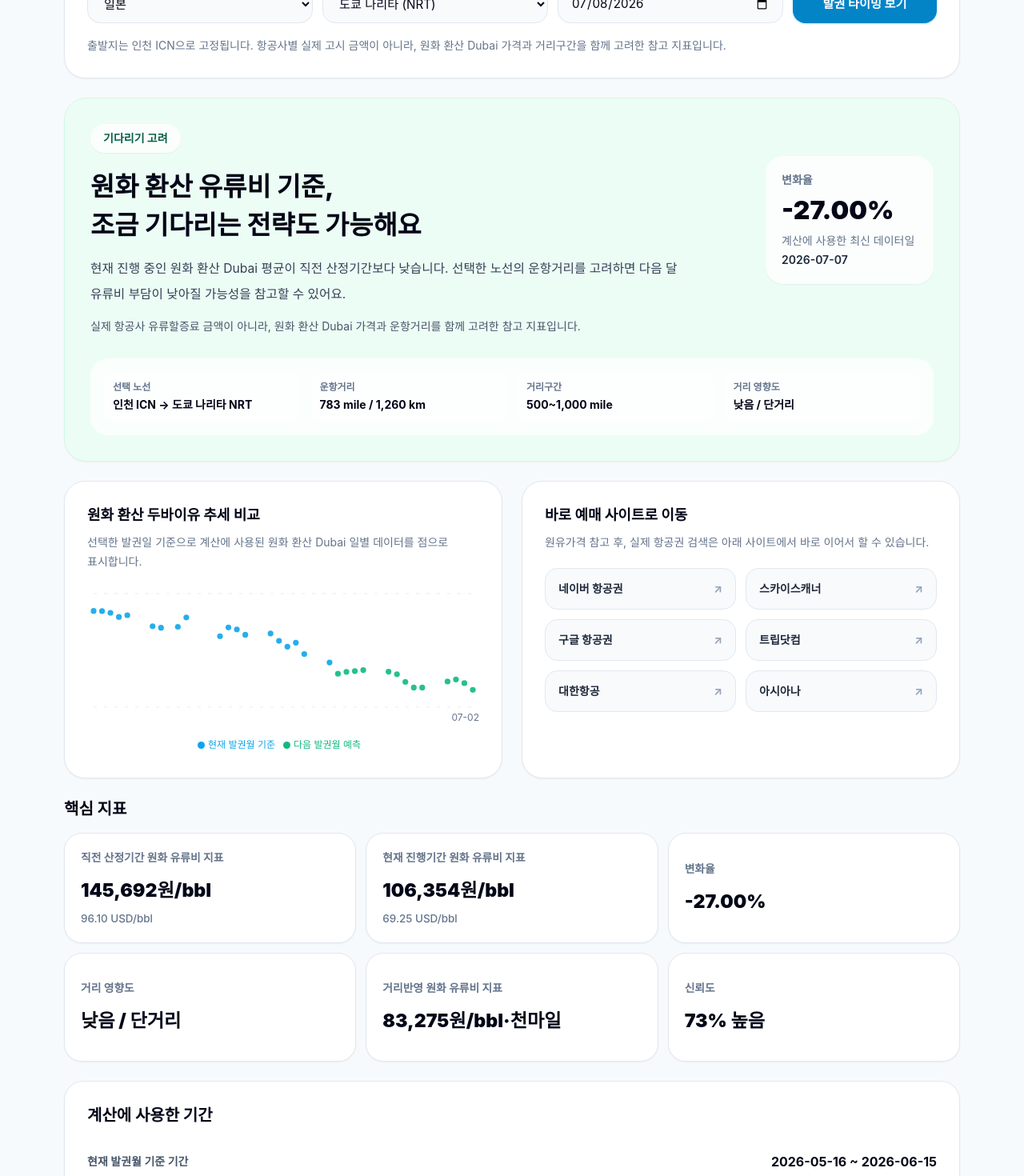
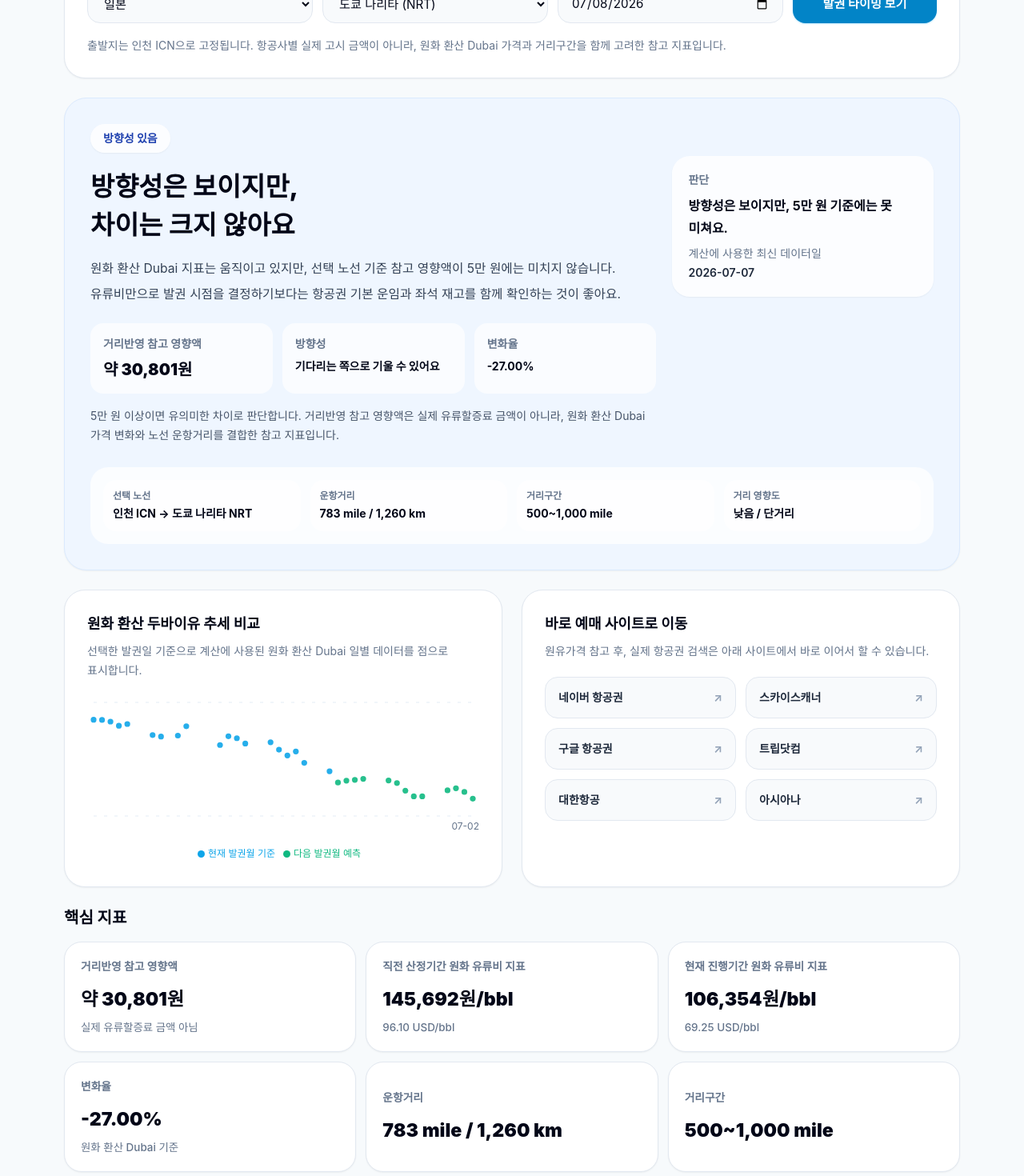
Before and after one commit to day27N/0708, a Next.js app: page / in a window 1280 px wide. Shown: the part 580-2050 px from the top of the page at 80% size. Built offline with nearby package versions, Linux system fonts and the light colour scheme.

Commit message:
Use route impact amount threshold for recommendations

```diff
--- a/src/app/page.tsx
+++ b/src/app/page.tsx
@@ -17,6 +17,7 @@ import { DailyDubaiKrwPoint, DailyFxRate } from '../types/fx'
 const statusLabel = {
   BUY_NOW: '지금 발권 유리',
   WAIT: '기다리기 고려',
+  WEAK_SIGNAL: '방향성 있음',
   NEUTRAL: '큰 차이 없음',
   INSUFFICIENT_DATA: '데이터 부족',
 } as const
@@ -24,6 +25,7 @@ const statusLabel = {
 const statusStyle = {
   BUY_NOW: 'border-sky-100 bg-sky-50 text-sky-800',
   WAIT: 'border-emerald-100 bg-emerald-50 text-emerald-800',
+  WEAK_SIGNAL: 'border-blue-100 bg-blue-50 text-blue-800',
   NEUTRAL: 'border-slate-100 bg-slate-50 text-slate-700',
   INSUFFICIENT_DATA: 'border-amber-100 bg-amber-50 text-amber-800',
 } as const
@@ -49,8 +51,25 @@ function formatPercent(value: number | null) {
   return value === null ? '-' : `${value.toFixed(2)}%`
 }
 
-function formatRouteIndex(value: number | null) {
-  return value === null ? '-' : Math.round(value).toLocaleString()
+function formatApproxKrw(value: number | null) {
+  return value === null ? '-' : `약 ${Math.round(value).toLocaleString()}원`
+}
+
+function getDirectionText(deltaKrwPerBarrel: number | null) {
+  if (deltaKrwPerBarrel === null) return '-'
+  if (deltaKrwPerBarrel > 0) return '지금 발권 쪽으로 기울 수 있어요'
+  if (deltaKrwPerBarrel < 0) return '기다리는 쪽으로 기울 수 있어요'
+  return '방향성은 거의 중립입니다'
+}
+
+function getImpactJudgment(result: AnalysisResult) {
+  const impact = result.impactAmount.estimatedRouteImpactKrw
+  const threshold = result.impactAmount.significantThresholdKrw
+  if (impact === null) return '계산에 필요한 데이터가 부족합니다.'
+  if (impact >= threshold) {
+    return `5만 원 이상 차이로 판단되어, 유류비 관점에서는 ${result.impactAmount.deltaKrwPerBarrel !== null && result.impactAmount.deltaKrwPerBarrel < 0 ? '기다리는 전략도 가능해요.' : '지금 발권이 유리할 수 있어요.'}`
+  }
+  return '방향성은 보이지만, 5만 원 기준에는 못 미쳐요.'
 }
 
 function BrandMark() {
@@ -189,6 +208,9 @@ export default function Page() {
   const selectedRouteText = selectedRoute
     ? `${selectedRoute.originName} ${selectedRoute.originCode} → ${selectedRoute.destinationName} ${selectedRoute.destinationCode}`
     : '-'
+  const routeDistanceText = selectedRoute
+    ? `${selectedRoute.distanceMile.toLocaleString()} mile / ${selectedRoute.distanceKm.toLocaleString()} km`
+    : '-'
 
   return (
     <main className="min-h-screen bg-[#F7FAFC] px-4 py-5 text-slate-950 sm:px-6 sm:py-8">
@@ -293,15 +315,29 @@ export default function Page() {
                   <p className="mt-4 max-w-[760px] break-keep text-[0.98rem] leading-8 text-slate-700">
                     {result.description}
                   </p>
-                  <p className="mt-3 max-w-[760px] break-keep text-sm leading-6 text-slate-600">
-                    실제 항공사 유류할증료 금액이 아니라, 원화 환산 Dubai 가격과 운항거리를 함께 고려한 참고 지표입니다.
+                  <div className="mt-5 grid gap-3 text-sm text-slate-700 sm:grid-cols-3">
+                    <div className="rounded-2xl bg-white/70 p-4">
+                      <div className="font-semibold text-slate-500">거리반영 참고 영향액</div>
+                      <div className="mt-2 text-xl font-black text-slate-950">{formatApproxKrw(result.impactAmount.estimatedRouteImpactKrw)}</div>
+                    </div>
+                    <div className="rounded-2xl bg-white/70 p-4">
+                      <div className="font-semibold text-slate-500">방향성</div>
+                      <div className="mt-2 break-keep font-bold text-slate-950">{getDirectionText(result.impactAmount.deltaKrwPerBarrel)}</div>
+                    </div>
+                    <div className="rounded-2xl bg-white/70 p-4">
+                      <div className="font-semibold text-slate-500">변화율</div>
+                      <div className="mt-2 font-bold text-slate-950">{formatPercent(result.changeRate)}</div>
+                    </div>
+                  </div>
+                  <p className="mt-4 max-w-[760px] break-keep text-sm leading-6 text-slate-600">
+                    5만 원 이상이면 유의미한 차이로 판단합니다. 거리반영 참고 영향액은 실제 유류할증료 금액이 아니라, 원화 환산 Dubai 가격 변화와 노선 운항거리를 결합한 참고 지표입니다.
                   </p>
                 </div>
 
                 <div className="rounded-[22px] bg-white/80 p-5 text-left shadow-sm lg:mt-10 lg:min-w-[210px]">
-                  <div className="text-sm font-semibold text-slate-500">변화율</div>
-                  <div className="mt-2 whitespace-nowrap text-[2rem] font-black leading-tight text-slate-950">
-                    {formatPercent(result.changeRate)}
+                  <div className="text-sm font-semibold text-slate-500">판단</div>
+                  <div className="mt-2 break-keep text-base font-bold leading-7 text-slate-950">
+                    {getImpactJudgment(result)}
                   </div>
                   <div className="mt-2 text-sm text-slate-500">
                     계산에 사용한 최신 데이터일
@@ -317,7 +353,7 @@ export default function Page() {
                 </div>
                 <div className="rounded-2xl bg-white/70 p-3">
                   <div className="text-xs font-semibold text-slate-500">운항거리</div>
-                  <div className="mt-1 font-bold text-slate-950"><span className="whitespace-nowrap">{selectedRoute?.distanceMile.toLocaleString()} mile</span> / <span className="whitespace-nowrap">{selectedRoute?.distanceKm.toLocaleString()} km</span></div>
+                  <div className="mt-1 font-bold text-slate-950"><span className="whitespace-nowrap">{routeDistanceText}</span></div>
                 </div>
                 <div className="rounded-2xl bg-white/70 p-3">
                   <div className="text-xs font-semibold text-slate-500">거리구간</div>
@@ -362,14 +398,14 @@ export default function Page() {
             </div>
 
             <KeyMetrics
+              routeImpactAmount={formatApproxKrw(result.impactAmount.estimatedRouteImpactKrw)}
               currentAverage={`${formatKrw(result.currentPeriod.averageKrw)}원/bbl`}
               currentAverageSub={`${formatUsd(result.currentPeriod.averageUsd)} USD/bbl`}
               nextAverage={`${formatKrw(result.nextPredictionPeriod.averageKrw)}원/bbl`}
               nextAverageSub={`${formatUsd(result.nextPredictionPeriod.averageUsd)} USD/bbl`}
               changeRate={formatPercent(result.changeRate)}
-              distanceImpact={`${result.distanceImpact.level} / ${result.distanceImpact.label}`}
-              routeAdjustedNext={`${formatRouteIndex(result.routeAdjustedIndex.next)}원/bbl·천마일`}
-              confidence={`${result.confidenceProgress}% ${result.confidenceLabel}`}
+              routeDistance={routeDistanceText}
+              distanceBand={selectedRoute?.distanceBandLabel ?? '-'}
             />
 
             <PeriodComparisonTable
@@ -395,6 +431,14 @@ export default function Page() {
                 <p>현재 발권월 기준 기간과 다음 발권월 예측 기간의 원화 환산 Dubai 평균을 비교합니다.</p>
                 <p>환율 데이터가 없는 날짜는 직전 유효 USD/KRW 환율을 사용했습니다.</p>
                 <p>선택한 목적지의 운항거리와 거리구간은 결과 해석을 돕는 참고 정보로 함께 표시합니다.</p>
+                <div>
+                  <h3 className="font-bold text-slate-800">왜 5만 원 기준을 쓰나요?</h3>
+                  <p className="mt-1">유류비 지표의 변화율이 커도 단거리 노선에서는 실제 체감 차이가 작을 수 있습니다. 그래서 유타는 원화 환산 Dubai 변화폭에 선택 노선의 운항거리를 반영한 참고 영향액을 계산하고, 5만 원 이상일 때 유의미한 차이로 표시합니다.</p>
+                </div>
+                <div>
+                  <h3 className="font-bold text-slate-800">실제 유류할증료 금액인가요?</h3>
+                  <p className="mt-1">아닙니다. 이 값은 실제 항공사별 유류할증료 고시 금액이 아닙니다. Dubai 가격, USD/KRW 환율, 노선 운항거리를 결합한 참고 지표입니다. 실제 금액은 항공사별 고시표와 거리구간에 따라 달라질 수 있습니다.</p>
+                </div>
               </div>
             </section>
 
@@ -406,6 +450,7 @@ export default function Page() {
                   <li>실제 항공사 유류할증료 고시표를 직접 반영하지 않습니다.</li>
                   <li>환율, 항공사 정책, 거리 구간, 발권일 기준 고시금액 등 실제 결제 요소와 차이가 있을 수 있습니다.</li>
                   <li>원유가격은 유류할증료 흐름을 참고하기 위한 간접 지표입니다.</li>
+                  <li>실제 결제 전 항공사 또는 예매처의 유류할증료와 총 결제금액을 확인하세요.</li>
                 </ul>
               </div>
             </section>
--- a/src/components/DataSourceNotice.tsx
+++ b/src/components/DataSourceNotice.tsx
@@ -8,6 +8,7 @@ export default function DataSourceNotice() {
         <li>Dubai 가격 데이터와 DEXKOUS USD/KRW 환율 데이터를 사용해 원화 환산 유류비 지표를 계산합니다.</li>
         <li>선택한 목적지의 운항거리는 노선별 운항거리 자료를 기반으로 하며, 거리구간은 참고 정보입니다.</li>
         <li>환율 데이터가 없는 날짜는 직전 유효 USD/KRW 환율을 사용합니다.</li>
+        <li>거리반영 참고 영향액은 실제 유류할증료 금액이 아니라, 원화 환산 Dubai 가격 변화와 노선 운항거리를 결합한 참고 지표입니다.</li>
       </ul>
     </section>
   )
--- a/src/components/FuelTimingCard.tsx
+++ b/src/components/FuelTimingCard.tsx
@@ -4,6 +4,7 @@ import { Recommendation } from '../types/fuel'
 const colors: Record<Recommendation,string> = {
   BUY_NOW: 'bg-green-50 border border-green-200',
   WAIT: 'bg-red-50 border border-red-200',
+  WEAK_SIGNAL: 'bg-sky-50 border border-sky-200',
   NEUTRAL: 'bg-yellow-50 border border-yellow-200',
   INSUFFICIENT_DATA: 'bg-slate-50 border border-slate-200',
 }
--- a/src/components/KeyMetrics.tsx
+++ b/src/components/KeyMetrics.tsx
@@ -1,14 +1,14 @@
 import React from 'react'
 
 type KeyMetricsProps = {
+  routeImpactAmount: string
   currentAverage: string
   currentAverageSub: string
   nextAverage: string
   nextAverageSub: string
   changeRate: string
-  distanceImpact: string
-  routeAdjustedNext: string
-  confidence: string
+  routeDistance: string
+  distanceBand: string
 }
 
 type MetricItem = {
@@ -30,16 +30,21 @@ function MetricCard({ label, value, sub }: MetricItem) {
 }
 
 export default function KeyMetrics({
+  routeImpactAmount,
   currentAverage,
   currentAverageSub,
   nextAverage,
   nextAverageSub,
   changeRate,
-  distanceImpact,
-  routeAdjustedNext,
-  confidence,
+  routeDistance,
+  distanceBand,
 }: KeyMetricsProps) {
   const metrics: MetricItem[] = [
+    {
+      label: '거리반영 참고 영향액',
+      value: routeImpactAmount,
+      sub: '실제 유류할증료 금액 아님',
+    },
     {
       label: '직전 산정기간 원화 유류비 지표',
       value: currentAverage,
@@ -53,18 +58,15 @@ export default function KeyMetrics({
     {
       label: '변화율',
       value: changeRate,
+      sub: '원화 환산 Dubai 기준',
     },
     {
-      label: '거리 영향도',
-      value: distanceImpact,
+      label: '운항거리',
+      value: routeDistance,
     },
     {
-      label: '거리반영 원화 유류비 지표',
-      value: routeAdjustedNext,
-    },
-    {
-      label: '신뢰도',
-      value: confidence,
+      label: '거리구간',
+      value: distanceBand,
     },
   ]
 
--- /dev/null
+++ b/src/lib/constants.ts
@@ -0,0 +1,2 @@
+export const SIGNIFICANT_IMPACT_KRW = 50000
+export const WEAK_IMPACT_KRW = 20000
--- a/src/lib/dailyAnalysis.ts
+++ b/src/lib/dailyAnalysis.ts
@@ -3,6 +3,7 @@ import { ReferencePeriod, RouteDistance, AnalysisResult } from '../types/fuel'
 import { calculateAverage, calculateChangeRate, calculateConfidenceProgress } from './fuelCalculator'
 import { getRecommendation, recommendationText } from './recommendation'
 import { buildDistanceImpact, calculateRouteAdjustedIndex } from './routeImpact'
+import { SIGNIFICANT_IMPACT_KRW, WEAK_IMPACT_KRW } from './constants'
 
 function filterRange(points: DailyDubaiKrwPoint[], start: string, end: string) {
   return points.filter(point => point.date >= start && point.date <= end)
@@ -27,8 +28,20 @@ export function analyzeKrwFuelData(
   const nextAvgKrw = nextPoints.length ? nextPoints.reduce((sum, point) => sum + point.dubaiKrwPerBarrel, 0) / nextPoints.length : null
 
   const changeRate = calculateChangeRate(currentAvgKrw, nextAvgKrw)
-  const recommendation = getRecommendation(changeRate)
-  const recommendationTextValue = recommendationText(changeRate)
+  const deltaKrwPerBarrel = currentAvgKrw !== null && nextAvgKrw !== null ? nextAvgKrw - currentAvgKrw : null
+  const absDeltaKrwPerBarrel = deltaKrwPerBarrel !== null ? Math.abs(deltaKrwPerBarrel) : null
+  const estimatedRouteImpactKrw = absDeltaKrwPerBarrel !== null && selectedRoute
+    ? absDeltaKrwPerBarrel * (selectedRoute.distanceMile / 1000)
+    : null
+  const impactLevel = estimatedRouteImpactKrw === null
+    ? null
+    : estimatedRouteImpactKrw >= SIGNIFICANT_IMPACT_KRW
+      ? '유의미'
+      : estimatedRouteImpactKrw >= WEAK_IMPACT_KRW
+        ? '보통'
+        : '낮음'
+  const recommendation = getRecommendation(deltaKrwPerBarrel, estimatedRouteImpactKrw)
+  const recommendationTextValue = recommendationText(recommendation)
   const routeImpact = buildDistanceImpact(selectedRoute, changeRate)
   const currentRouteAdjusted = calculateRouteAdjustedIndex(currentAvgKrw, selectedRoute?.distanceMile ?? 0)
   const nextRouteAdjusted = calculateRouteAdjustedIndex(nextAvgKrw, selectedRoute?.distanceMile ?? 0)
@@ -66,6 +79,15 @@ export function analyzeKrwFuelData(
     },
     fullNextReferencePeriod,
     changeRate,
+    impactAmount: {
+      deltaKrwPerBarrel,
+      absDeltaKrwPerBarrel,
+      estimatedRouteImpactKrw,
+      significantThresholdKrw: SIGNIFICANT_IMPACT_KRW,
+      weakThresholdKrw: WEAK_IMPACT_KRW,
+      impactLevel,
+      isSignificant: estimatedRouteImpactKrw !== null && estimatedRouteImpactKrw >= SIGNIFICANT_IMPACT_KRW,
+    },
     selectedRoute,
     distanceImpact: routeImpact,
     routeAdjustedIndex: {
--- a/src/lib/recommendation.ts
+++ b/src/lib/recommendation.ts
@@ -1,25 +1,38 @@
 import { Recommendation } from '../types/fuel'
+import { SIGNIFICANT_IMPACT_KRW, WEAK_IMPACT_KRW } from './constants'
 
-export function getRecommendation(changeRate: number|null) {
-  if (changeRate === null || isNaN(changeRate)) return 'INSUFFICIENT_DATA' as Recommendation
-  if (changeRate >= 7) return 'BUY_NOW' as Recommendation
-  if (changeRate <= -7) return 'WAIT' as Recommendation
-  return 'NEUTRAL' as Recommendation
+export function getRecommendation(deltaKrwPerBarrel: number | null, estimatedRouteImpactKrw: number | null): Recommendation {
+  if (
+    deltaKrwPerBarrel === null ||
+    estimatedRouteImpactKrw === null ||
+    isNaN(deltaKrwPerBarrel) ||
+    isNaN(estimatedRouteImpactKrw)
+  ) {
+    return 'INSUFFICIENT_DATA'
+  }
+
+  if (estimatedRouteImpactKrw >= SIGNIFICANT_IMPACT_KRW && deltaKrwPerBarrel > 0) return 'BUY_NOW'
+  if (estimatedRouteImpactKrw >= SIGNIFICANT_IMPACT_KRW && deltaKrwPerBarrel < 0) return 'WAIT'
+  if (estimatedRouteImpactKrw >= WEAK_IMPACT_KRW) return 'WEAK_SIGNAL'
+  return 'NEUTRAL'
 }
 
-export function recommendationText(changeRate: number|null) {
-  const rec = getRecommendation(changeRate)
+export function recommendationText(rec: Recommendation) {
   if (rec === 'BUY_NOW') return {
-    title: '원화 환산 유류비 기준, 지금 발권이 유리할 수 있어요',
-    desc: '현재 진행 중인 원화 환산 Dubai 평균이 직전 산정기간보다 높습니다. 선택한 노선의 운항거리를 고려하면 유류비 변화 영향이 더 크게 느껴질 수 있어요.'
+    title: '거리반영 참고액 기준, 지금 발권이 유리할 수 있어요',
+    desc: '현재 진행 중인 원화 환산 Dubai 지표가 직전 산정기간보다 높고, 선택 노선 기준 참고 영향액이 5만 원 이상입니다. 유류비 관점에서는 지금 발권이 유리할 수 있어요.'
   }
   if (rec === 'WAIT') return {
-    title: '원화 환산 유류비 기준, 조금 기다리는 전략도 가능해요',
-    desc: '현재 진행 중인 원화 환산 Dubai 평균이 직전 산정기간보다 낮습니다. 선택한 노선의 운항거리를 고려하면 다음 달 유류비 부담이 낮아질 가능성을 참고할 수 있어요.'
+    title: '거리반영 참고액 기준, 기다리는 전략도 가능해요',
+    desc: '현재 진행 중인 원화 환산 Dubai 지표가 직전 산정기간보다 낮고, 선택 노선 기준 참고 영향액이 5만 원 이상입니다. 일정이 급하지 않다면 기다리는 전략도 고려할 수 있어요.'
+  }
+  if (rec === 'WEAK_SIGNAL') return {
+    title: '방향성은 보이지만, 차이는 크지 않아요',
+    desc: '원화 환산 Dubai 지표는 움직이고 있지만, 선택 노선 기준 참고 영향액이 5만 원에는 미치지 않습니다. 유류비만으로 발권 시점을 결정하기보다는 항공권 기본 운임과 좌석 재고를 함께 확인하는 것이 좋아요.'
   }
   if (rec === 'NEUTRAL') return {
-    title: '원화 환산 유류비만 보면 큰 차이는 없어 보여요',
-    desc: '현재 진행 중인 원화 환산 Dubai 평균과 직전 산정기간 평균의 차이가 크지 않습니다. 항공권 기본 운임과 좌석 재고도 함께 확인하는 것이 좋아요.'
+    title: '유류비 관점에서는 큰 차이가 없어 보여요',
+    desc: '선택 노선 기준 참고 영향액이 작아, 유류비 관점에서는 발권 시점에 따른 차이가 크지 않아 보입니다.'
   }
   return {
     title: '계산에 필요한 데이터가 부족해요',
```
Also changed, not shown: src/types/analysis.ts (+10 -1 lines), src/types/fuel.ts (+10 -1 lines).
